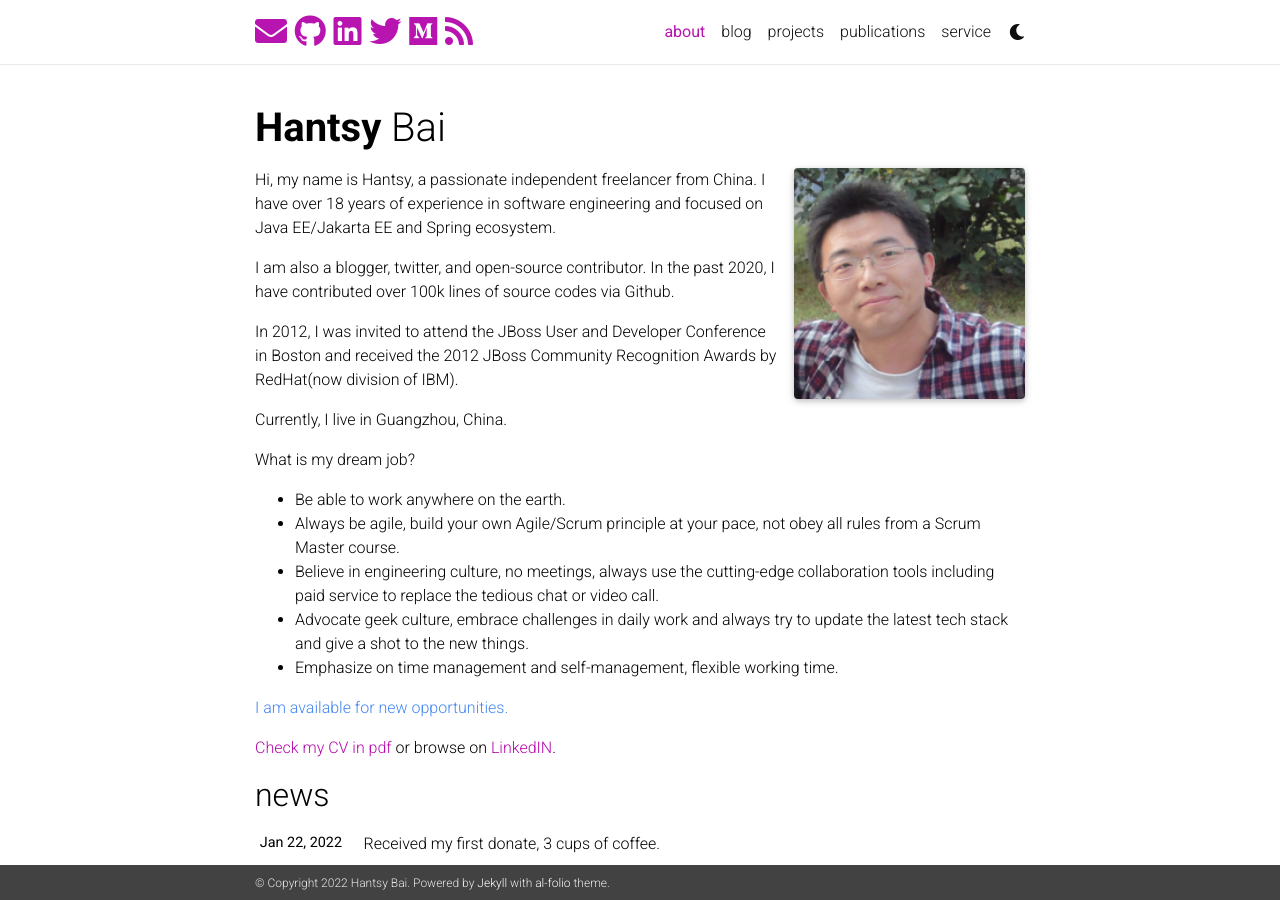
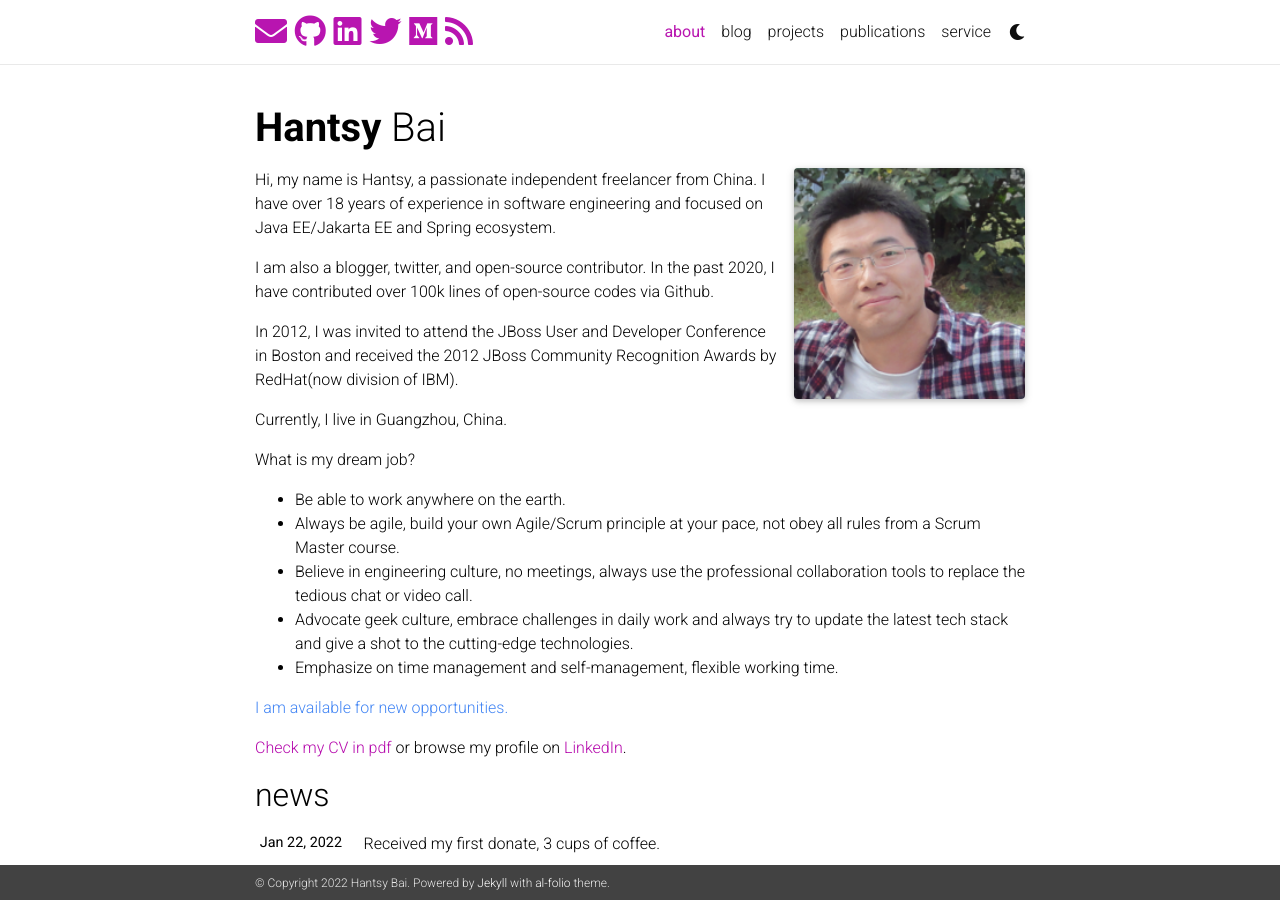
Before and after one commit to hantsy/hantsy.github.io, a Jekyll site: the page built from _pages/about.md, in a window 1280 px wide and 900 px high. Built offline with Jekyll 4.4.1, drawn with Linux system fonts in a browser that asks for light colours; nearby versions of some CDN libraries; emoji names are drawn with the system emoji font; a style sheet for code colours, icons or effects is not loaded.

Commit message:
chore: clean about.md

```diff
--- a/_pages/about.md
+++ b/_pages/about.md
@@ -16,7 +16,7 @@ social: true  # includes social icons at the bottom of the page
 
 Hi, my name is Hantsy, a passionate independent freelancer from China. I have over 18 years of experience in software engineering and focused on Java EE/Jakarta EE and Spring ecosystem.
 
-I am also a blogger, twitter, and open-source contributor. In the past 2020, I have contributed over 100k lines of source codes via Github.
+I am also a blogger, twitter, and open-source contributor. In the past 2020, I have contributed over 100k lines of open-source codes via Github.
 
 In 2012, I was invited to attend the JBoss User and Developer Conference in Boston and received the 2012 JBoss Community Recognition Awards by RedHat(now division of IBM).
 
@@ -26,10 +26,10 @@ What is my dream job?
 
 * Be able to work anywhere on the earth.
 * Always be agile, build your own Agile/Scrum principle at your pace, not obey all rules from a Scrum Master course.
-* Believe in engineering culture, no meetings, always use the cutting-edge collaboration tools including paid service to replace the tedious chat or video call.
-* Advocate geek culture, embrace challenges in daily work and always try to update the latest tech stack and give a shot to the new things.
+* Believe in engineering culture, no meetings, always use the professional collaboration tools to replace the tedious chat or video call.
+* Advocate geek culture, embrace challenges in daily work and always try to update the latest tech stack and give a shot to the cutting-edge technologies.
 * Emphasize on time management and self-management, flexible working time.
 
 <p class="text-primary  display-5">I am available for new opportunities.</p>
 
-[Check my CV in pdf]({{ site.baseurl }}/assets/pdf/cv.pdf) or browse on [LinkedIN](https://www.linkedin.com/in/hantsy).
+[Check my CV in pdf]({{ site.baseurl }}/assets/pdf/cv.pdf) or browse my profile on [LinkedIn](https://www.linkedin.com/in/hantsy).
```
